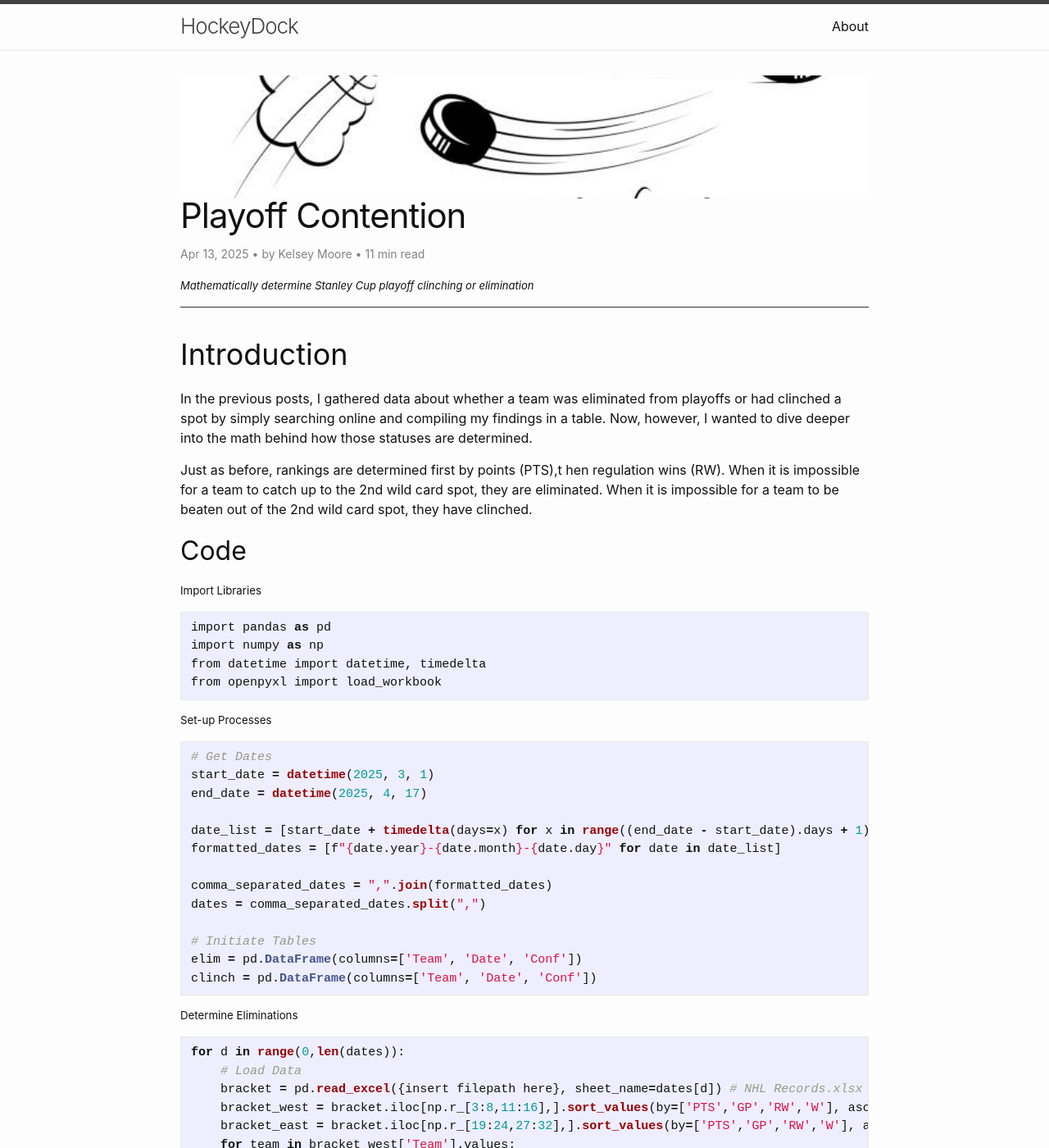
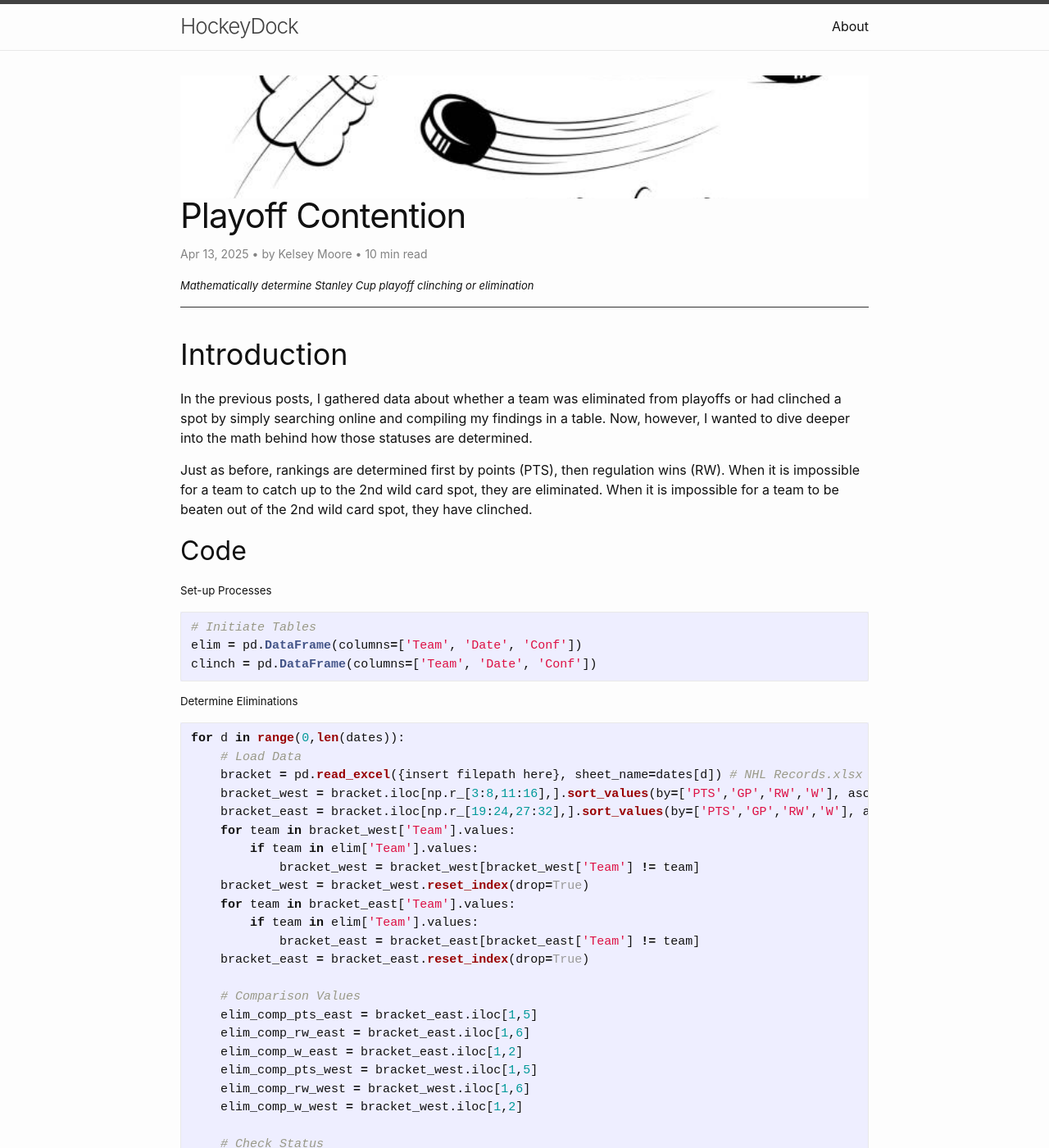
Before and after one commit to kbmoore02/NHL-Data-Analysis, a Jekyll site: the page built from _posts/2025-4-13-blog-hockey4.md, in a window 1280 px wide and 1400 px high. Shown: the whole window at 82% size. Built offline with Jekyll 4.4.1, drawn with Linux system fonts in a browser that asks for light colours; comment, search, counter and statistics services are not loaded.

Commit message:
Update 2025-4-13-blog-hockey4.md

````diff
--- a/_posts/2025-4-13-blog-hockey4.md
+++ b/_posts/2025-4-13-blog-hockey4.md
@@ -10,30 +10,12 @@ image: /assets/images/hockey4-header.jpg
 
 In the previous posts, I gathered data about whether a team was eliminated from playoffs or had clinched a spot by simply searching online and compiling my findings in a table. Now, however, I wanted to dive deeper into the math behind how those statuses are determined.
 
-Just as before, rankings are determined first by points (PTS),t hen regulation wins (RW). When it is impossible for a team to catch up to the 2nd wild card spot, they are eliminated. When it is impossible for a team to be beaten out of the 2nd wild card spot, they have clinched.
+Just as before, rankings are determined first by points (PTS), then regulation wins (RW). When it is impossible for a team to catch up to the 2nd wild card spot, they are eliminated. When it is impossible for a team to be beaten out of the 2nd wild card spot, they have clinched.
 
 ## Code
 
-##### Import Libraries
-```python
-import pandas as pd
-import numpy as np
-from datetime import datetime, timedelta
-from openpyxl import load_workbook
-```
-
 ##### Set-up Processes
 ```python
-# Get Dates
-start_date = datetime(2025, 3, 1)
-end_date = datetime(2025, 4, 17)
-
-date_list = [start_date + timedelta(days=x) for x in range((end_date - start_date).days + 1)]
-formatted_dates = [f"{date.year}-{date.month}-{date.day}" for date in date_list]
-
-comma_separated_dates = ",".join(formatted_dates)
-dates = comma_separated_dates.split(",")
-
 # Initiate Tables
 elim = pd.DataFrame(columns=['Team', 'Date', 'Conf'])
 clinch = pd.DataFrame(columns=['Team', 'Date', 'Conf'])
````
